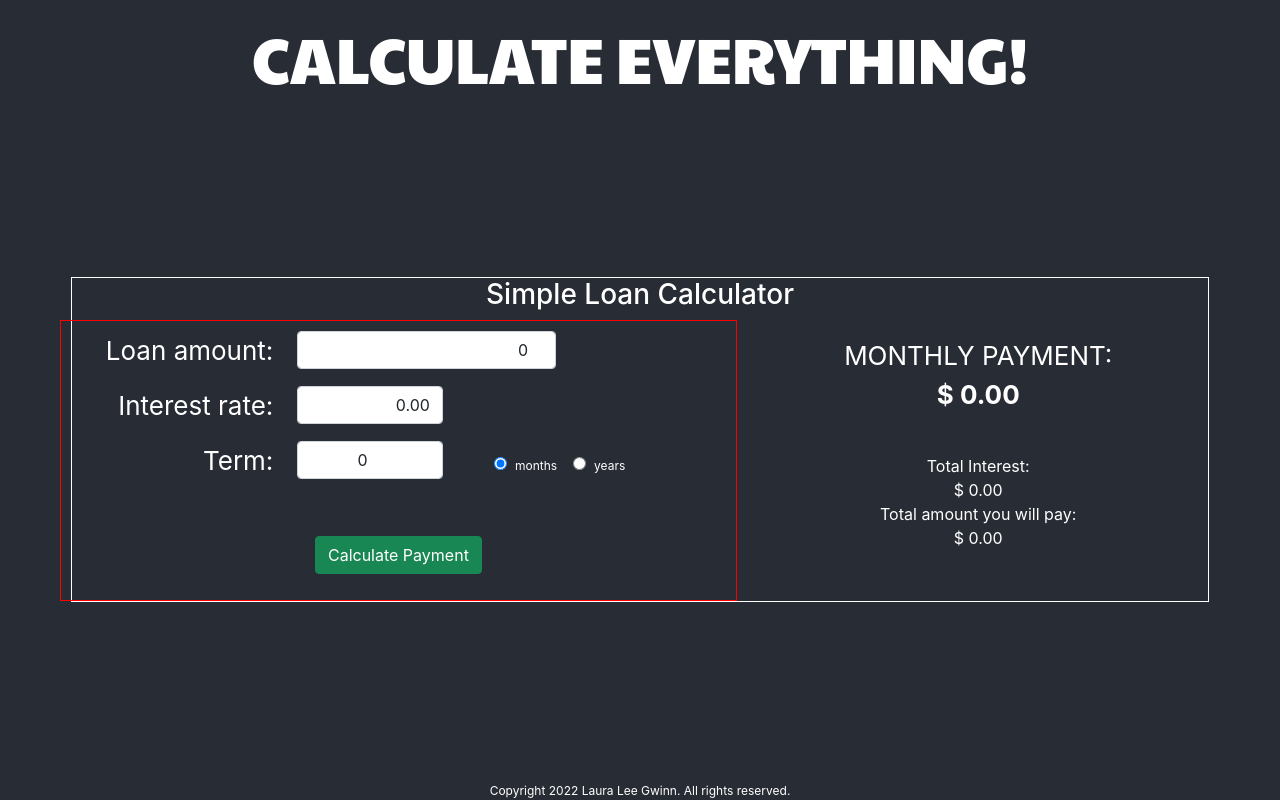
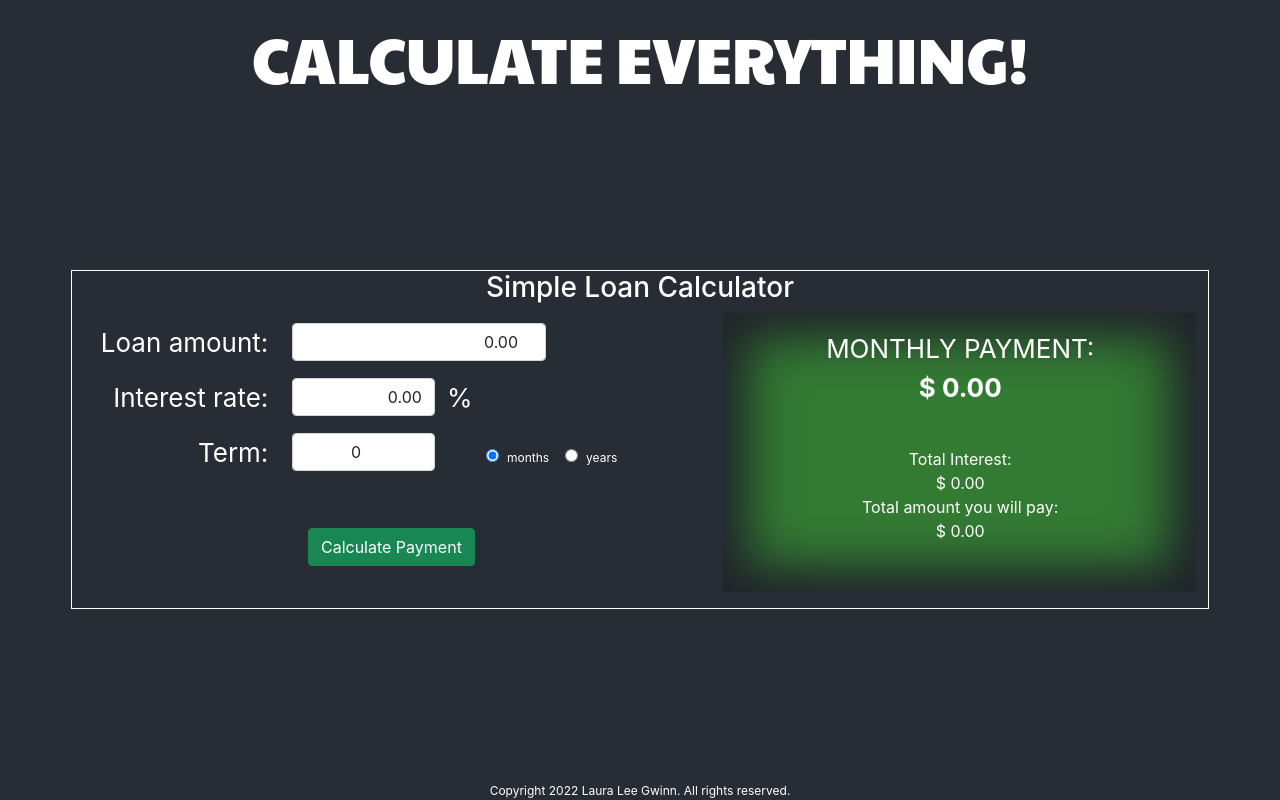
Before and after one commit to LLGwinn/CalculateEverything, a React (Create React App) app in the folder frontend/calc-everything/: page /loan in a window 1280 px wide. Built offline with nearby package versions, Linux system fonts and the light colour scheme.

Commit message:
simple loan works. next up: input validation"

```diff
--- a/frontend/calc-everything/src/Loan.css
+++ b/frontend/calc-everything/src/Loan.css
@@ -5,10 +5,15 @@
 }
 
 .Loan-form {
-    border: solid  red 1px;
     padding: 10px;
 }
 
 .Loan-radio {
     font-size: .75rem;
 }
+
+.Loan-results {
+    background-color: rgb(51, 123, 51);
+    padding-right: 10px;
+    box-shadow: 25px 25px 50px 0 #21242b inset, -25px -25px 50px 0 #21242b inset;
+}
--- a/frontend/calc-everything/src/Loan.js
+++ b/frontend/calc-everything/src/Loan.js
@@ -16,11 +16,6 @@ function Loan() {
          loanTotal: '0.00'}
     );
 
-    useEffect(() => {
-        console.log('results in state', results)
-    }, [results])
-
-
     const handleChange = evt => {
         const {name, value} = evt.target;
         setFormData(data => {
@@ -32,7 +27,8 @@ function Loan() {
         evt.preventDefault();
         const loanCalculations = calculateLoanPmt(formData.principle,
             parseFloat(formData.intRate),
-            parseFloat(formData.term));
+            parseFloat(formData.term),
+            formData.timeDivs);
         setResults(
             {
                 pmt:loanCalculations.formattedPmt,
@@ -46,7 +42,7 @@ function Loan() {
     return (
         <div className='Loan'>
             <div className='h3'>Simple Loan Calculator</div>
-                <div className='row'>
+                <div className='row pe-4 pb-3'>
 
                     <div className='Loan-form col-7'>
                         <form>
@@ -58,7 +54,7 @@ function Loan() {
                                     <input type="number" step=".01" min="0"
                                         className="form-control text-end"
                                         name="principle"
-                                        value={parseFloat(formData.principle)}
+                                        value={formData.principle}
                                         onChange={handleChange}
                                     />
                                 </div>
@@ -76,6 +72,7 @@ function Loan() {
                                         onChange={handleChange}
                                     />
                                 </div>
+                                %
                             </div>
 
                             <div className='row mb-5'>
@@ -92,21 +89,22 @@ function Loan() {
                                 </div>
                                 <div className="form-check col-auto">
                                     <input type="radio"
-                                        className="months"
                                         id="months"
                                         name="timeDivs"
-                                        checked={true}
-                                        value={formData.timeDivs}
+                                        checked={formData.timeDivs === "months"}
+                                        value="months"
+                                        onClick={handleChange}
                                         onChange={handleChange}
                                     />
                                     <label className="Loan-radio form-check-label ps-2" htmlFor="months">months</label>
                                 </div>
                                 <div className="form-check col-auto ps-1">
                                     <input type="radio"
-                                        className="years"
                                         id="years"
                                         name="timeDivs"
-                                        value={formData.timeDivs}
+                                        checked={formData.timeDivs === "years"}
+                                        value="years"
+                                        onClick={handleChange}
                                         onChange={handleChange}
                                     />
                                     <label className="Loan-radio form-check-label ps-2" htmlFor="years">years</label>
@@ -122,7 +120,7 @@ function Loan() {
                             </div>
                         </form>
                     </div>
-                    <div className='col-5'>
+                    <div className='Loan-results col-5'>
                         <div className='row justify-content-center py-3'>
                             MONTHLY PAYMENT:<br/><b> $ {results.pmt}</b>
                         </div>
--- a/frontend/calc-everything/src/helpers.js
+++ b/frontend/calc-everything/src/helpers.js
@@ -1,8 +1,6 @@
 /** Formats a number to have two decimal places and commas for thousands */
 function formatNumber(num) {
-    console.log('num', num, typeof num)
     const numWithDecimals = parseFloat(num).toFixed(2);
-    console.log('numWithDecimals', numWithDecimals)
     const numArray = numWithDecimals.split("");
     if (isNaN(num) || num == Infinity || num < 0) return '--';
     if (numArray.length < 7) return numWithDecimals;
@@ -15,10 +13,11 @@ function formatNumber(num) {
 }
 
 /** Simple loan calculation
- *  args: principle amt, interest rate, term of loan
+ *  args: principle amt, interest rate, term of loan, payment divs (months/years)
  *  returns: pmt amount, total interest, and total loan
  */
-function calculateLoanPmt(prin, int, time) {
+function calculateLoanPmt(prin, int, time, divs) {
+    if (divs === "years") time *= 12;
     const annualRate = (parseFloat(int/100)) / 12;
     const simplified = Math.pow((1 + annualRate), time);
     const pmt = (prin * ((annualRate * simplified) / (simplified - 1)));
@@ -29,5 +28,3 @@ function calculateLoanPmt(prin, int, time) {
 }
 
 export {formatNumber, calculateLoanPmt};
-
-// INTTOTAL AND LOANTOTAL KEEP RETURNING NaN, IN FACT I THINK THEY'RE SENDING AS NaN TO THE FORMAT FUNCTION
```
